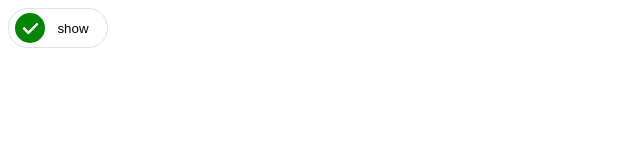
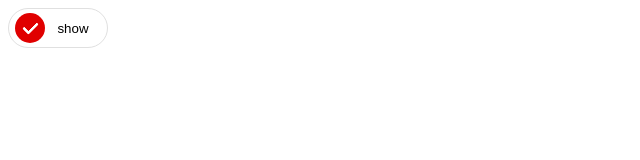
Before and after one commit to LutoshkinNS/otus-course, a React app: page / in a window 1280 px wide. Shown: the top 160 px of the page, without its empty margins (0-640 px from the left). Built offline with nearby package versions, Linux system fonts and the light colour scheme.

Commit message:
add stories for Button and ToggleButton

```diff
--- a/src/components/Elements/ToggleButton/ToggleButton.tsx
+++ b/src/components/Elements/ToggleButton/ToggleButton.tsx
@@ -2,7 +2,7 @@ import React from 'react';
 import { Button } from '../Button';
 import styled from 'styled-components';
 
-const Icon = styled.div<{ primary: boolean }>`
+const Icon = styled.div<{ primary: boolean | undefined }>`
   border-radius: 50%;
   height: 30px;
   width: 30px;
@@ -44,7 +44,7 @@ export const ToggleButton = ({ children, onClick, primary }: ToggleButtonProps)
       <Button onClick={onClick}>
         {
           <Wrapper>
-            <Icon primary>
+            <Icon primary={primary}>
               <Check />
             </Icon>
             <Text>{children}</Text>
```
Also changed, not shown: 2 other files (tests, documents, lock files or other folders).
